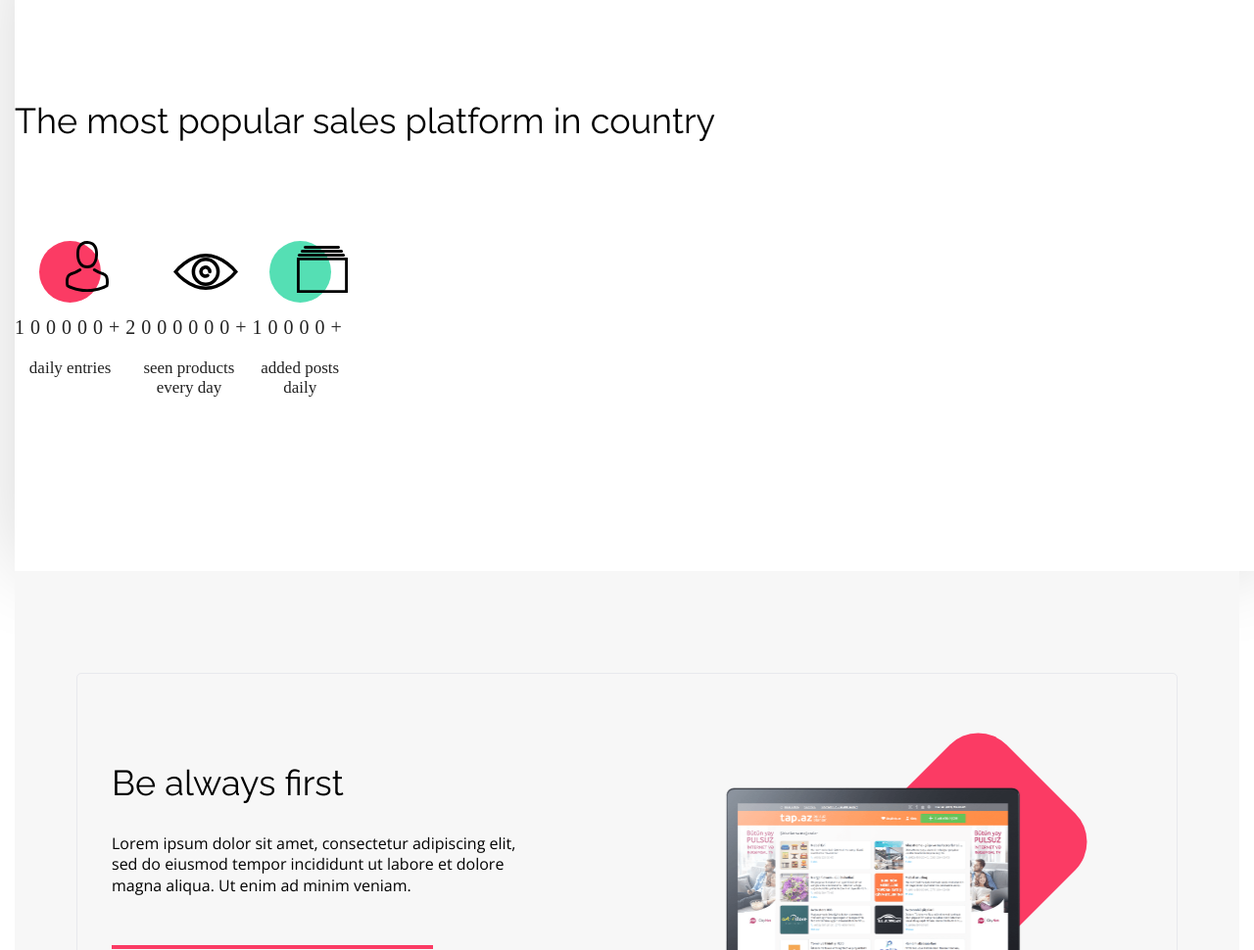
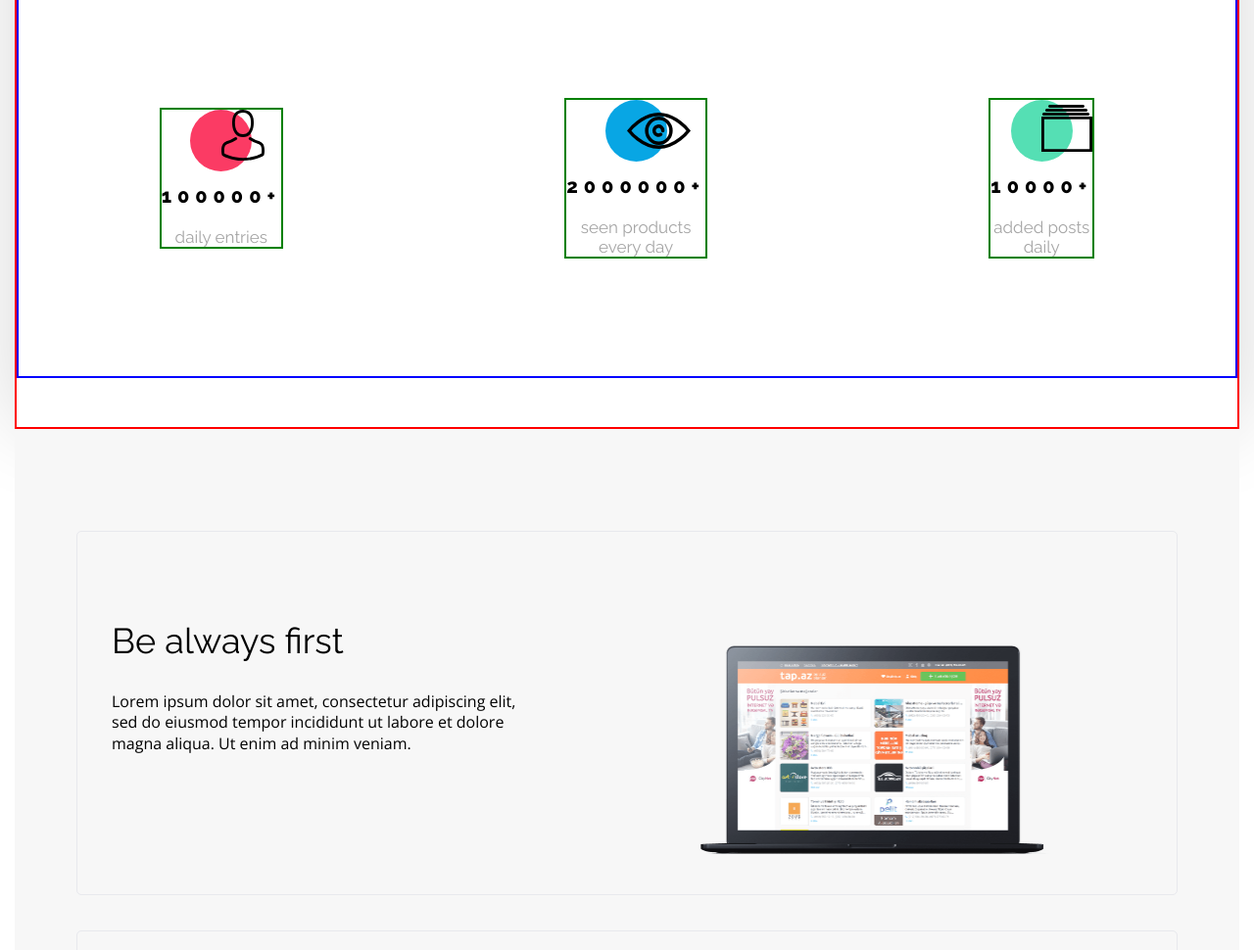
Before and after one commit to AdLap/Best-shop, a website: page index.html in a window 1280 px wide. Shown: the part 897-1867 px from the top of the page at 98% size. Drawn offline with nearby package versions, Linux system fonts and the light colour scheme.

Commit message:
section statistic

```diff
--- a/scss/elements/_section-open.scss
+++ b/scss/elements/_section-open.scss
@@ -1,9 +1,12 @@
 .section__open__box {
   height: calc(100vh - 70px);
   //position: relative;
+  border: 2px solid yellow;
 }
 .open__content {
   width: 100%;
+  height: 100%;
+
 }
 .open__title {
   @include title-font(49px, $regular);
@@ -45,6 +48,7 @@
     //left: 50%;
     //transform: translate(-50%);
     width: 100%;
+    height: 100%;
     //height: 594px;
     //margin-top: 3.187rem;
     padding: 3.187rem 0 0 0;
--- a/scss/elements/_section-statistic.scss
+++ b/scss/elements/_section-statistic.scss
@@ -1,10 +1,9 @@
 .section__statistic__box {
-  width: 100vw;
+  width: 100%;
   padding: 3.125rem 0;
   background-color: $color-white;
   box-shadow: 0 -5px 80px $color-light-shadow;
-  //border: 2px solid red;
-  margin-top: 50px;
+  border: 2px solid red;
 }
 
 .statistic__content__box {
@@ -12,26 +11,38 @@
   display: flex;
   flex-direction: column;
   justify-content: center;
-  align-items: flex-start;
-}
-
-.statistic__column__box {
-  display: flex;
-  justify-content: space-evenly;
+  align-items: center;
 }
 
 .statistic__title {
   text-align: center;
-  padding-top: 6.25rem /*100px*/;
+}
+
+.statistic__column__box {
+  width: 100%;
+  display: flex;
+  flex-direction: column;
+  justify-content: flex-start;
+  align-items: center;
+  border: 2px solid blue;
+
+    @media (min-width: 700px) {
+      flex-direction: row;
+      justify-content: space-evenly;
+  }
 }
 
 .statistic__txt__box {
-  margin-top: 6.3rem /*101px*/;
-  margin-bottom: 7.5rem /*px*/;
-  height: 167px;
+  margin-top: 1.562rem;
+  //height: 167px;
   display: flex;
   flex-direction: column;
   align-items: center;
+  border: 2px solid green;
+
+  @media (min-width: 700px) {
+    margin: 6.3rem auto 7.5rem auto;
+  }
 }
 
 .statistic__img__box {
@@ -54,15 +65,15 @@
 }
 
 .statistic__img__box__first::before {
-  background-color: var(--color-redish);
+  background-color: $color-redish;
 }
 
 .statistic__img__box__second::before {
-  background-color: var(--color-primary);
+  background-color: $color-primary;
 }
 
 .statistic__img__box__last::before {
-  background-color: var(--color-green);
+  background-color: $color-green;
 }
 
 .statistic__txt__img {
@@ -85,27 +96,16 @@
 }
 
 .statistic__txt__number {
-  margin-top: .87rem /*14px*/;
-  font-family: var(--raleway);
-  font-size: 20px;
-  font-weight: var(--extra-bold);
-  text-align: center;
-  line-height: 24px;
+  @include title-font(20px, $extra-bold);
+  margin-top: .87rem;
+  line-height: 1.2em;
   letter-spacing: .3em;
-  color: var(--color-black);
 }
 
 .statistic__txt__txt {
-  margin-top: 1.2rem /*19px*/;
-  font-family: var(--raleway);
-  font-size: 17px;
-  font-weight: var(--regular);
+  @include title-font(17px, $regular);
+  margin-top: 1.2rem;
   text-align: center;
-  line-height: 20px;
-  letter-spacing: 0;
-  color: var(--color-grey);
+  line-height: 1.176em;
+  color: $color-grey;
 }
-
-@media (min-width: 700px) {
-
-}
--- a/scss/settings/_variables.scss
+++ b/scss/settings/_variables.scss
@@ -1,9 +1,4 @@
 :root {
-
-  --color-redish: rgba(251, 59, 100, 1);
-  --color-green: rgba(85, 223, 180, 1);
-
-
 
   --color-light-grey: rgba(247, 247, 247, 1);
   --color-benefits-border-box: rgba(232, 233, 237, 1);
@@ -20,6 +15,8 @@ $color-grey: rgba(165, 165, 165, 1);
 $color-black: rgba(0, 0, 0, 1);
 $color-blue: rgba(7, 172, 230, 1);
 $color-primary-shadow: rgba(7, 172, 230, 0.16);
+$color-redish: rgba(251, 59, 100, 1);
+$color-green: rgba(85, 223, 180, 1);
 
 //font weight
 $light: 300;
```
Also changed, not shown: index.html (+1 -2 lines), css/main.css.
